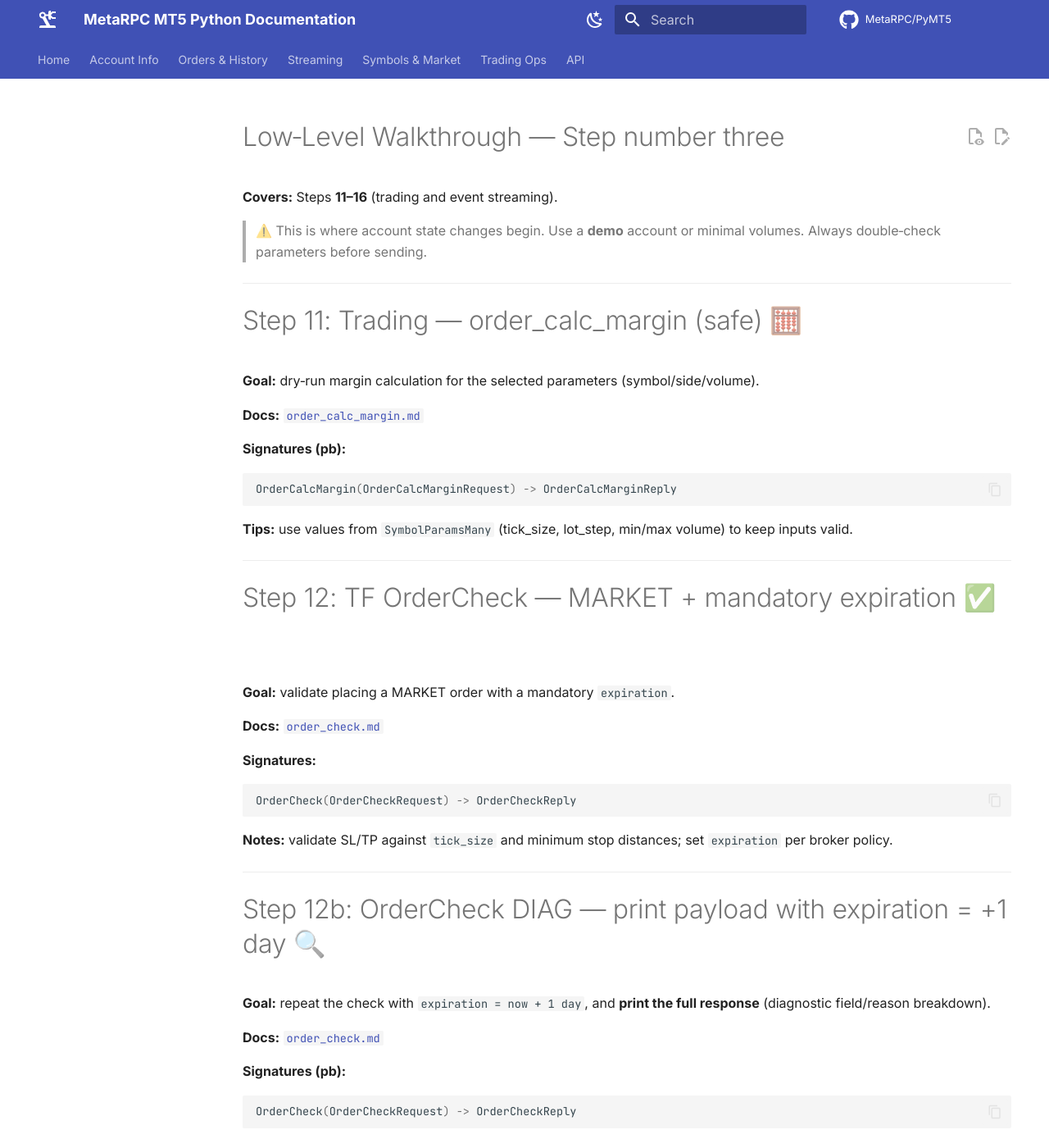
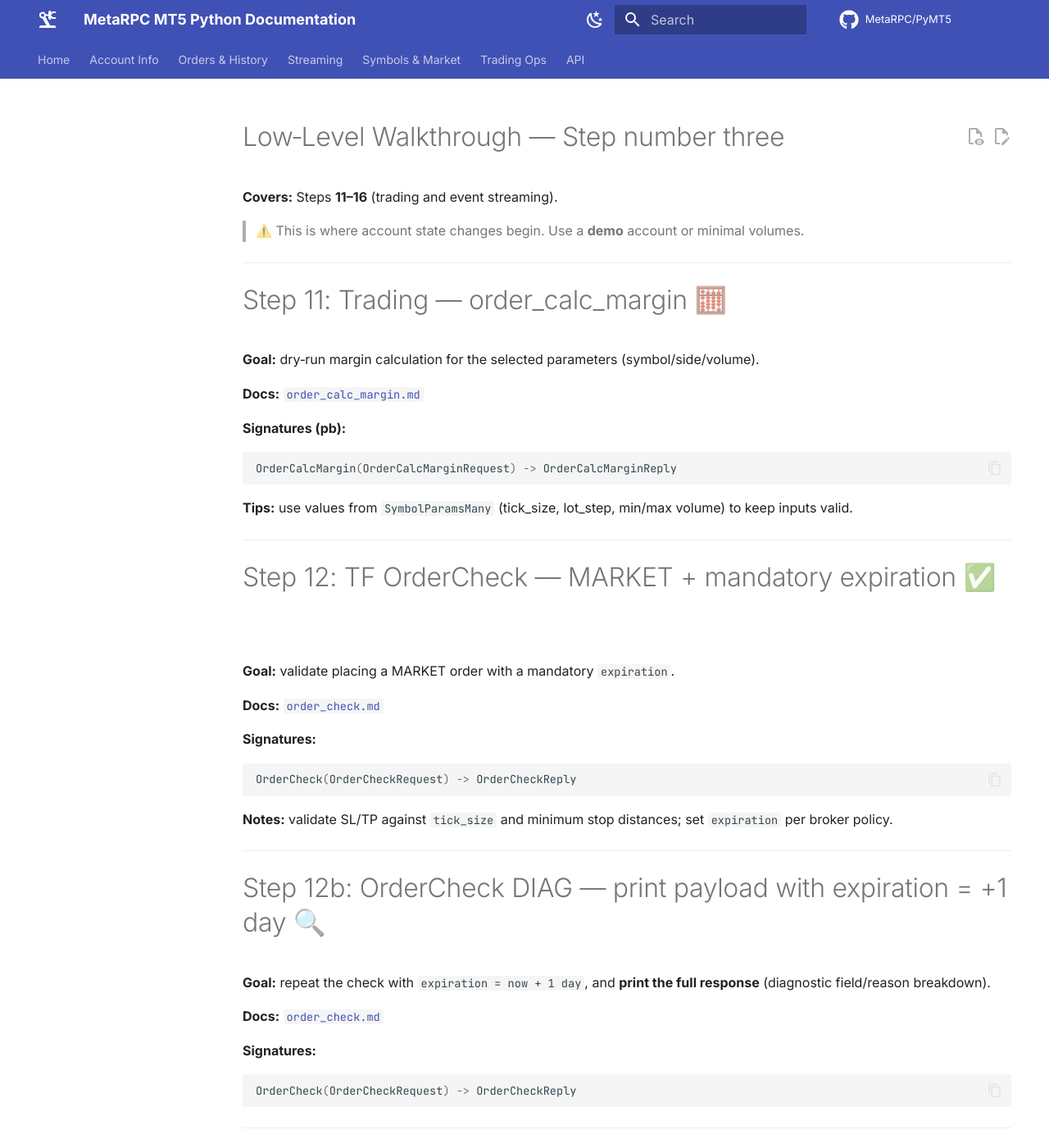
Before and after one commit to MetaRPC/PyMT5, an MkDocs documentation site: the page built from docs/Examples/Base_example/Step_number_three.md, in a window 1280 px wide and 1400 px high. Shown: the whole window at 82% size. Built offline with MkDocs 1.6.1 and Material for MkDocs 9.7.7, drawn with Linux system fonts in a browser that asks for light colours; comment, search, counter and statistics services are not loaded; some of the changed text lies outside the part shown.

Commit message:
Update Step_number_three.md

````diff
--- a/docs/Examples/Base_example/Step_number_three.md
+++ b/docs/Examples/Base_example/Step_number_three.md
@@ -2,11 +2,11 @@
 
 **Covers:** Steps **11–16** (trading and event streaming).
 
-> ⚠️ This is where account state changes begin. Use a **demo** account or minimal volumes. Always double‑check parameters before sending.
+> ⚠️ This is where account state changes begin. Use a **demo** account or minimal volumes.
 
 ---
 
-# Step 11: Trading — order_calc_margin (safe) 🧮
+# Step 11: Trading — order_calc_margin 🧮
 
 **Goal:** dry‑run margin calculation for the selected parameters (symbol/side/volume).
 
@@ -44,7 +44,7 @@ OrderCheck(OrderCheckRequest) -> OrderCheckReply
 
 **Docs:** [`order_check.md`](../../MT5Account/Trading_Operations/order_check.md)
 
-**Signatures (pb):**
+**Signatures:**
 
 ```python
 OrderCheck(OrderCheckRequest) -> OrderCheckReply
@@ -132,7 +132,7 @@ OnSymbolTick(OnSymbolTickRequest) -> stream OnSymbolTickReply
 
 **Docs:** [`on_trade.md`](../../MT5Account/Subscriptions_Streaming/on_trade.md)
 
-**Signatures (pb):**
+**Signatures:**
 
 ```python
 OnTrade(OnTradeRequest) -> stream OnTradeReply
````
